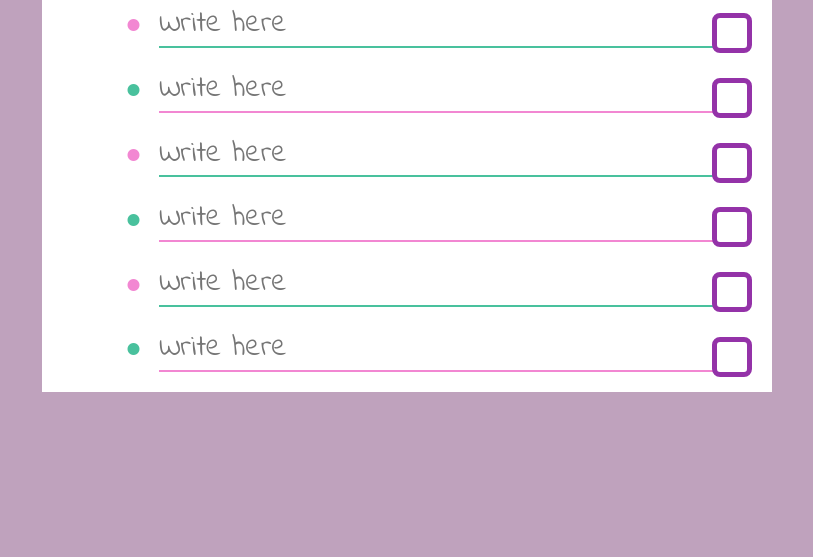
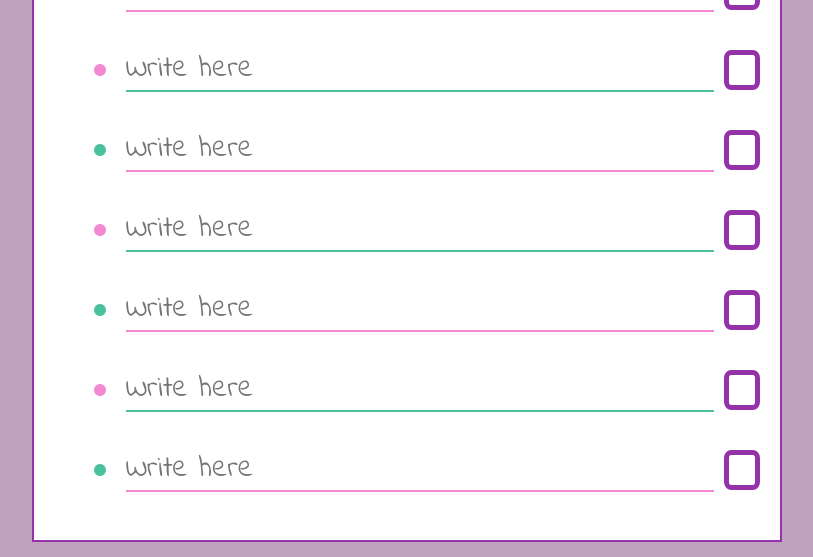
Before and after one commit to guadalazzo/to-do-list, a plain HTML site: page index.html in a window 1280 px wide. Shown: the part 243-800 px from the top of the page, without its empty margins (233-1046 px from the left). Drawn offline with Linux system fonts and the light colour scheme.

Commit message:
sheet of paper setted

```diff
--- a/css/stylesheet.sass
+++ b/css/stylesheet.sass
@@ -20,7 +20,13 @@ body
 
 .hoja
 	background-color: white
+	padding: 20px
+	width: 60%
+	border: 2px $terciario solid
 
+#tasklist
+	padding: 0
+	margin: 0
 
 .note-input
 	outline: 0px
@@ -34,6 +40,8 @@ body
 
 .item
 	margin-bottom: 20px
+	display: inline-block
+	padding: 0px
 
 .date
 	outline: 0px
@@ -48,19 +56,15 @@ body
 	position: relative
 
 .checkbox
-	transform: translate(10px, 0px)
 	display: block
-	position: absolute
-	top: 0
-	right: 0
+	padding: 0px
 	width: 40px
 	height: 40px
 	border-radius: 20%
+	margin-left: 10px
 	border: 5px $terciario solid
 	font-size: 10px
 	background-color: white
-	margin-left: 10px
-
 
 .flex-center-both
 	display: flex
--- a/index.html
+++ b/index.html
@@ -14,7 +14,7 @@
 </head>
 <body>
 	<div class="container-fluid back">
-		<div class="hoja col-xs-7">
+		<div class="hoja ">
 
 			<h1 class="col-xs-12 text-center">THINGS TO DO!</h1>
 			<h2 class="col-xs-9 col-xs-offset-3 text-right flex-center-both">
@@ -22,53 +22,53 @@
 				<input type="text" class="col-xs-6 date" name="date" placeholder="insert date here">
 			</h2>
 
-			<form class="col-xs-12 " id="tasks-list">
+			<form  id="tasks-list">
 				<ul id="tasks">
 					<div class="note-item-color col-xs-12 flex-center-both position-relative item">
 			 		 	<i class="fa fa-circle " aria-hidden="true"></i>
-			 		 	<input class="note-input " data-id="1" type="text" placeholder="Write here" id="task">
+			 		 	<input class="note-input " data-id="1" type="text" placeholder="Write here">
 			 		 	<div class="checkbox ">
 			 		 		<i class="fa fa-3x" aria-hidden="true"></i>
 			 		 	</div>
 					</div>
 					<div class=" col-xs-12 flex-center-both position-relative item">
 			 		 	<i class="fa fa-circle" aria-hidden="true"></i>
-			 		 	<input class="note-input" data-id="2" type="text" placeholder="Write here" id="task">
+			 		 	<input class="note-input" data-id="2" type="text" placeholder="Write here" >
 			 		 	<div class="checkbox">
 			 		 		<i class=" fa fa-3x" aria-hidden="true"></i>
 			 		 	</div>
 					</div>
 					<div class="note-item-color col-xs-12 flex-center-both position-relative item">
 			 		 	<i class="fa fa-circle" aria-hidden="true"></i>
-			 		 	<input class="note-input" data-id="3" type="text" placeholder="Write here" id="task">
+			 		 	<input class="note-input" data-id="3" type="text" placeholder="Write here" >
 			 		 	<div class="checkbox">
 			 		 		<i class="fa fa-3x" aria-hidden="true"></i>
 			 		 	</div>
 					</div>
 					<div class=" col-xs-12 flex-center-both position-relative item">
 			 		 	<i class="fa fa-circle" aria-hidden="true"></i>
-			 		 	<input class="note-input" data-id="4" type="text" placeholder="Write here" id="task">
+			 		 	<input class="note-input" data-id="4" type="text" placeholder="Write here" >
 			 		 	<div class="checkbox">
 			 		 		<i class="fa fa-3x" aria-hidden="true"></i>
 			 		 	</div>
 					</div>
 					<div class="note-item-color col-xs-12 flex-center-both position-relative item">
 			 		 	<i class="fa fa-circle" aria-hidden="true"></i>
-			 		 	<input class="note-input" data-id="5" type="text" placeholder="Write here" id="task">
+			 		 	<input class="note-input" data-id="5" type="text" placeholder="Write here" >
 			 		 	<div class="checkbox">
 			 		 		<i class="fa fa-3x" aria-hidden="true"></i>
 			 		 	</div>
 					</div>
 					<div class=" col-xs-12 flex-center-both position-relative item">
 			 		 	<i class="fa fa-circle" aria-hidden="true"></i>
-			 		 	<input class="note-input " data-id="6" type="text" placeholder="Write here" id="task">
+			 		 	<input class="note-input " data-id="6" type="text" placeholder="Write here" >
 			 		 	<div class="checkbox">
 			 		 		<i class=" fa fa-3x" aria-hidden="true"></i>
 			 		 	</div>
 					</div>
 					<div class="note-item-color col-xs-12 flex-center-both position-relative item">
 			 		 	<i class="fa fa-circle" aria-hidden="true"></i>
-			 		 	<input class="note-input" data-id="7" type="text" placeholder="Write here" id="task">
+			 		 	<input class="note-input" data-id="7" type="text" placeholder="Write here">
 			 		 	<div class="checkbox">
 			 		 		<i class=" fa fa-3x" aria-hidden="true"></i>
 			 		 	</div>
```
Also changed, not shown: css/stylesheet.css, 1 other file.
